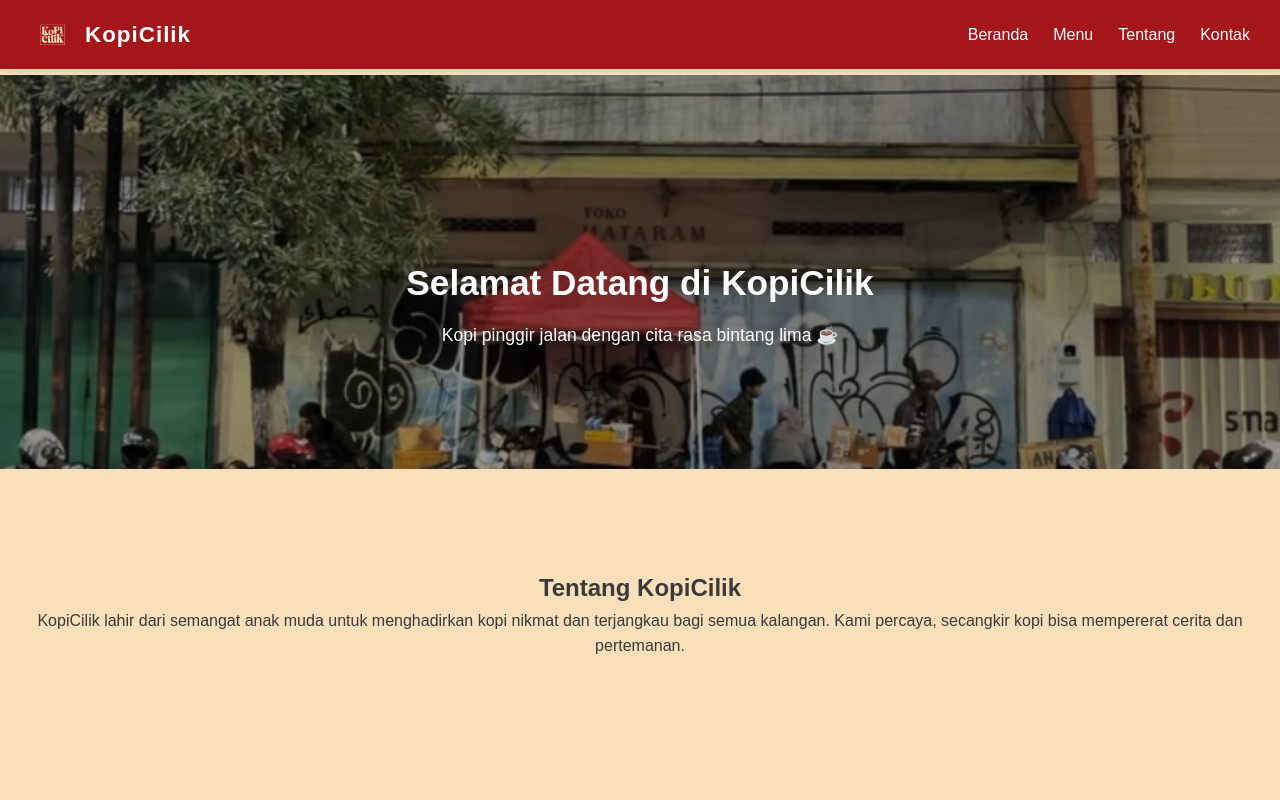
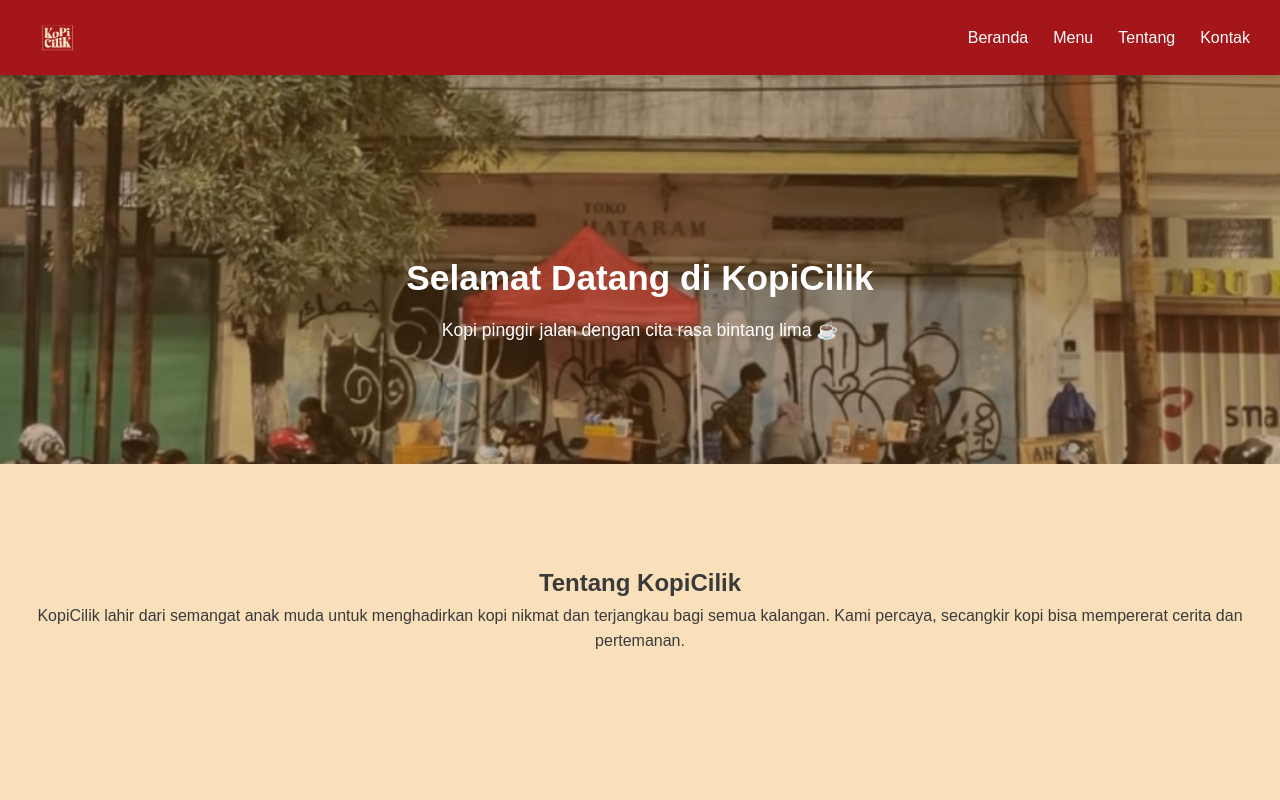
Before and after one commit to radaarr/KopiCilik, a plain HTML site: page index.html in a window 1280 px wide. Shown: the top 800 px of the page. Drawn offline with Linux system fonts and the light colour scheme.

Commit message:
Add files via upload

```diff
--- a/index.html
+++ b/index.html
@@ -10,7 +10,6 @@
   <header>
     <div class="logo-container">
       <img src="images/logo.png" alt="Logo KopiCilik" class="logo">
-      <h1>KopiCilik</h1>
     </div>
     <nav>
       <a href="index.html">Beranda</a>
@@ -36,7 +35,7 @@
   </section>
 
   <footer>
-    <p>&copy; 2025 KopiCilik. Semua Hak Dilindungi.</p>
+    <p>&copy; 2025 KopiCilik.</p>
   </footer>
 </body>
 </html>
--- a/style.css
+++ b/style.css
@@ -27,7 +27,7 @@ header {
   display: flex;
   justify-content: space-between;
   align-items: center;
-  padding: 12px 30px;
+  padding: 10px 30px;
   position: fixed;
   top: 0;
   width: 100%;
@@ -35,20 +35,17 @@ header {
   box-shadow: 0 2px 5px rgba(0,0,0,0.1);
 }
 
+/* Logo container */
 .logo-container {
   display: flex;
   align-items: center;
-  gap: 10px;
+  justify-content: center;
 }
 
 .logo {
-  width: 45px;
-  height: 45px;
-}
-
-header h1 {
-  font-size: 1.4rem;
-  letter-spacing: 1px;
+  width: 55px;
+  height: 55px;
+  object-fit: contain;
 }
 
 /* Navigasi */
@@ -66,22 +63,23 @@ nav a {
   transition: 0.3s;
 }
 
-nav a:hover {
+nav a:hover,
+nav a.active {
   text-decoration: underline;
 }
 
 /* Hero section */
 .hero {
   position: relative;
-  background: url('images/bg.jpg') no-repeat center center/cover;
+  background: url('../images/bg.jpg') no-repeat center center/cover;
   color: white;
   text-align: center;
   padding: 180px 20px 120px;
-  margin-top: 75px;
-  overflow: hidden; /* biar overlay nggak keluar area */
+  margin-top: 70px;
+  overflow: hidden;
 }
 
-/* Overlay transparan di atas gambar */
+/* Overlay transparan biar foto gak terlalu gelap */
 .hero::before {
   content: "";
   position: absolute;
@@ -89,11 +87,10 @@ nav a:hover {
   left: 0;
   width: 100%;
   height: 100%;
-  background-color: rgba(0, 0, 0, 0.4); /* warna hitam transparan 40% */
+  background-color: rgba(112, 66, 20, 0.4); /* efek hangat kopi */
   z-index: 0;
 }
 
-/* Biar teksnya muncul di atas overlay */
 .hero h2,
 .hero p {
   position: relative;
@@ -157,4 +154,9 @@ footer {
   .hero {
     padding: 140px 20px 100px;
   }
+
+  .logo {
+    width: 50px;
+    height: 50px;
+  }
 }
```
Also changed, not shown: menu.html (+1 -2 lines).
